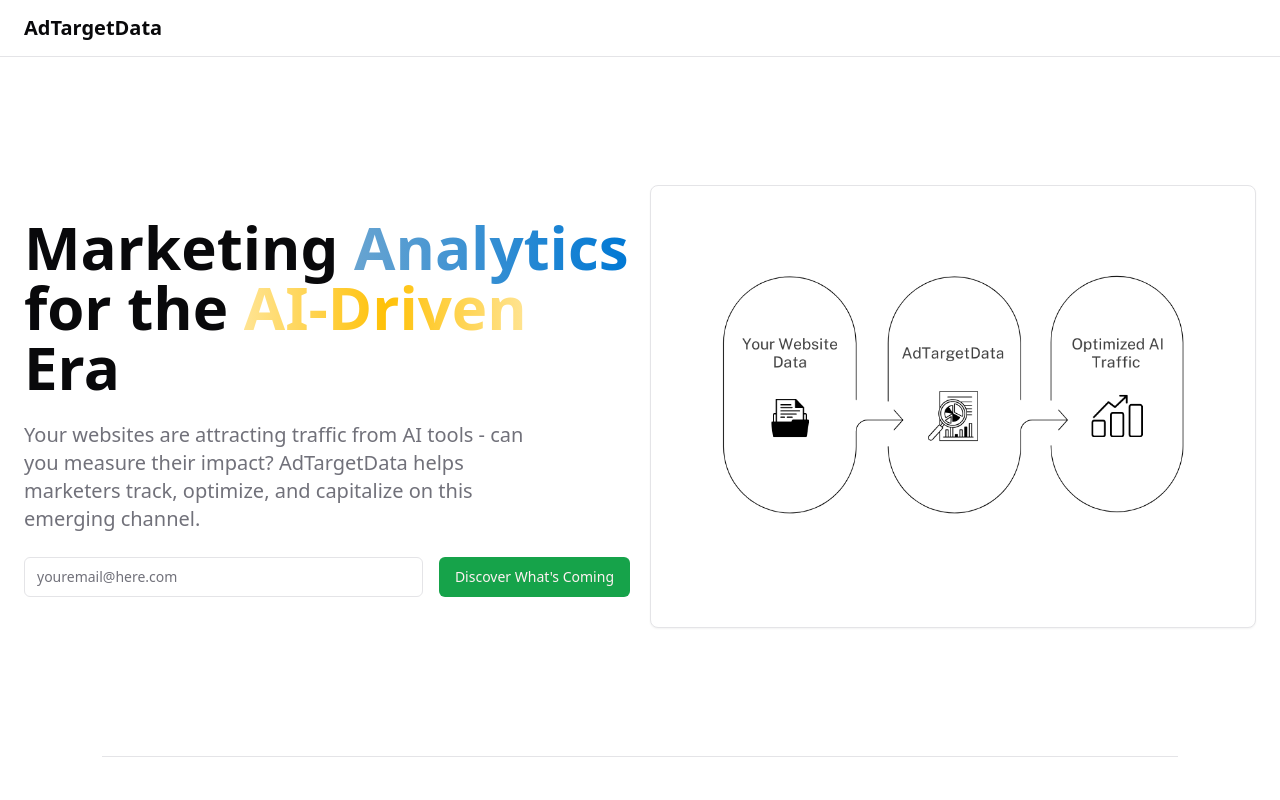
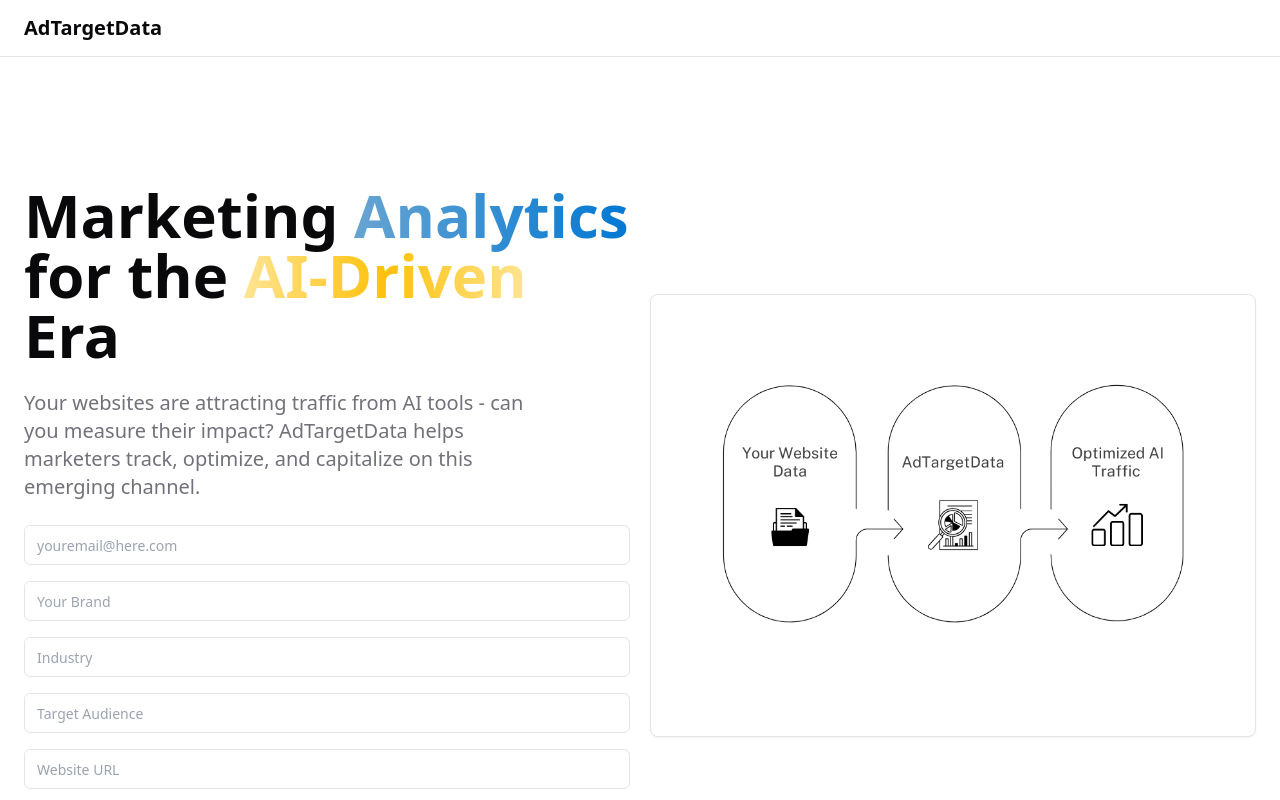
Before and after one commit to chrispiccaro18/adtargetdata-fe, a React (Vite) app: page / in a window 1280 px wide. Shown: the top 800 px of the page. Built offline with nearby package versions, Linux system fonts and the light colour scheme.

Commit message:
updated form

```diff
--- a/src/components/Hero.tsx
+++ b/src/components/Hero.tsx
@@ -1,6 +1,7 @@
 import { Card, CardContent } from "./ui/card";
 import { EmailForm } from "./ui/email-form"
 import image from "../assets/Cropped_Hero_Graphic.png";
+import { DemoForm } from "./ui/demo-form";
 // import { HeroCards } from "./HeroCards";
 // import { buttonVariants } from "./ui/button";
 // import { GitHubLogoIcon } from "@radix-ui/react-icons";
@@ -29,7 +30,7 @@
         Your websites are attracting traffic from AI tools - can you measure their impact? AdTargetData helps marketers track, optimize, and capitalize on this emerging channel.
         </p>
 
-        <EmailForm/>
+        <DemoForm />
 
         {/* <div className="space-y-4 md:space-y-0 md:space-x-4"> */}
           {/* <Input
--- /dev/null
+++ b/src/components/ui/demo-form.tsx
@@ -0,0 +1,119 @@
+import React, { useState } from 'react';
+import { Formik, Field, Form, FormikHelpers, ErrorMessage } from 'formik';
+import { Button } from './button';
+
+const FORM_URL = 'https://app.loops.so/api/newsletter-form/cm49xdi9c047ru2fio7ktmpgy';
+
+interface Values {
+  email: string;
+  brand: string;
+  industry: string;
+  audience: string;
+  website: string;
+}
+
+export const DemoForm: React.FC = () => {
+  const [statusMessage, setStatusMessage] = useState<string | null>(null);
+
+  const handleSubmit = async (values: Values): Promise<void> => {
+    try {
+      const formBody = new URLSearchParams({
+        mailingLists: 'cm4a26h8801920ljr22azata4',
+        email: values.email,
+        brand: values.brand,
+        industry: values.industry,
+        audience: values.audience,
+        website: values.website,
+      }).toString();
+
+      const response = await fetch(FORM_URL, {
+        method: 'POST',
+        headers: {
+          'Content-Type': 'application/x-www-form-urlencoded',
+        },
+        body: formBody,
+      });
+
+      if (response.ok) {
+        setStatusMessage('Demo request submitted successfully!');
+      } else {
+        setStatusMessage('Failed to submit demo request.');
+      }
+    } catch (error) {
+      console.error(error);
+      setStatusMessage('An unexpected error occurred.');
+    }
+  };
+
+  const validateEmail = (value: string) => {
+    let error;
+    if (!value) {
+      error = 'Email is required';
+    } else if (!/\S+@\S+\.\S+/.test(value)) {
+      error = 'Invalid email address';
+    }
+    return error;
+  };
+
+  return (
+    <Formik
+      initialValues={{ email: '', brand: '', industry: '', audience: '', website: '' }}
+      onSubmit={async (values: Values, { setSubmitting }: FormikHelpers<Values>) => {
+        await handleSubmit(values);
+        setSubmitting(false);
+      }}
+    >
+      {({ isSubmitting }) => (
+        <Form className="flex flex-col space-y-4">
+          <Field
+            className="flex h-10 w-full rounded-md border border-input bg-background px-3 py-2 text-sm"
+            id="email"
+            name="email"
+            placeholder="youremail@here.com"
+            type="email"
+            validate={validateEmail}
+          />
+          <ErrorMessage name="email" component="div" className="text-red-500 text-sm" />
+
+          <Field
+            className="flex h-10 w-full rounded-md border border-input bg-background px-3 py-2 text-sm"
+            id="brand"
+            name="brand"
+            placeholder="Your Brand"
+            type="text"
+          />
+
+          <Field
+            className="flex h-10 w-full rounded-md border border-input bg-background px-3 py-2 text-sm"
+            id="industry"
+            name="industry"
+            placeholder="Industry"
+            type="text"
+          />
+
+          <Field
+            className="flex h-10 w-full rounded-md border border-input bg-background px-3 py-2 text-sm"
+            id="audience"
+            name="audience"
+            placeholder="Target Audience"
+            type="text"
+          />
+
+          <Field
+            className="flex h-10 w-full rounded-md border border-input bg-background px-3 py-2 text-sm"
+            id="website"
+            name="website"
+            placeholder="Website URL"
+            type="text"
+          />
+
+          <Button className="w-full" type="submit" disabled={isSubmitting}>
+            {isSubmitting ? 'Submitting...' : 'Request Demo'}
+          </Button>
+
+          {statusMessage && <div className="text-sm text-green-500">{statusMessage}</div>}
+        </Form>
+      )}
+    </Formik>
+  );
+};
```
